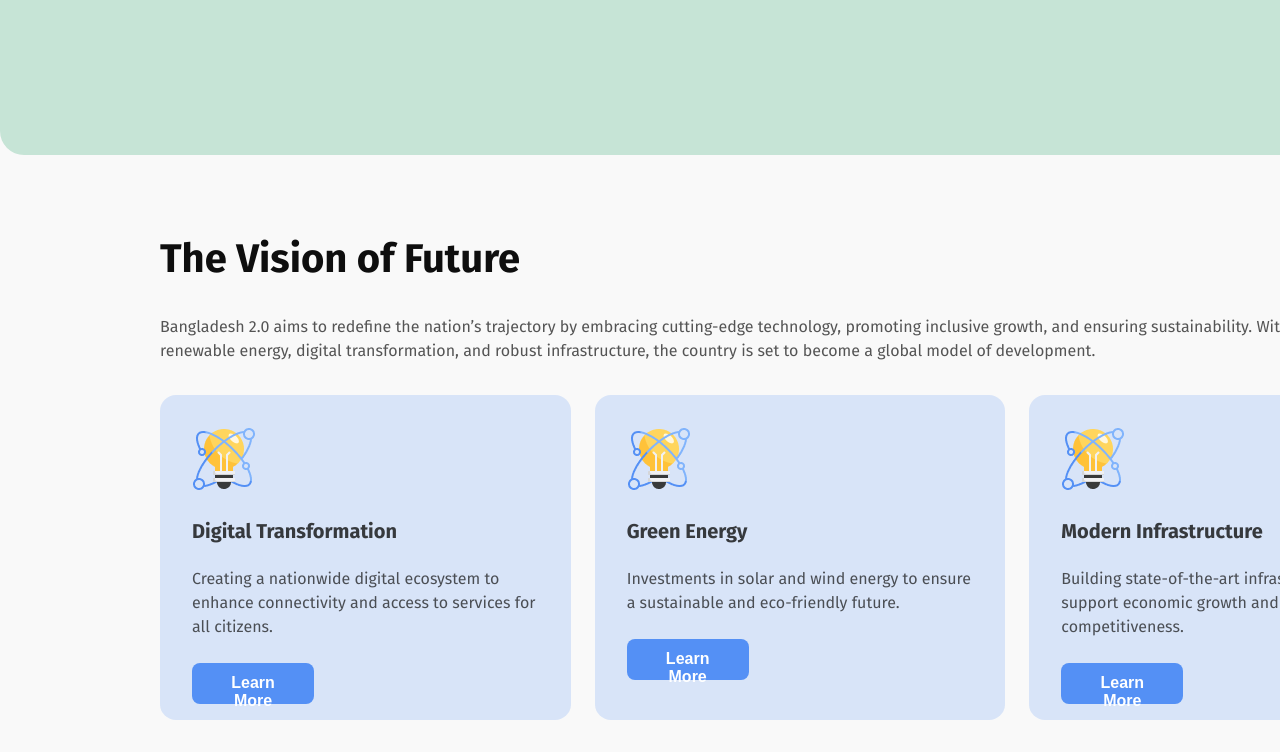
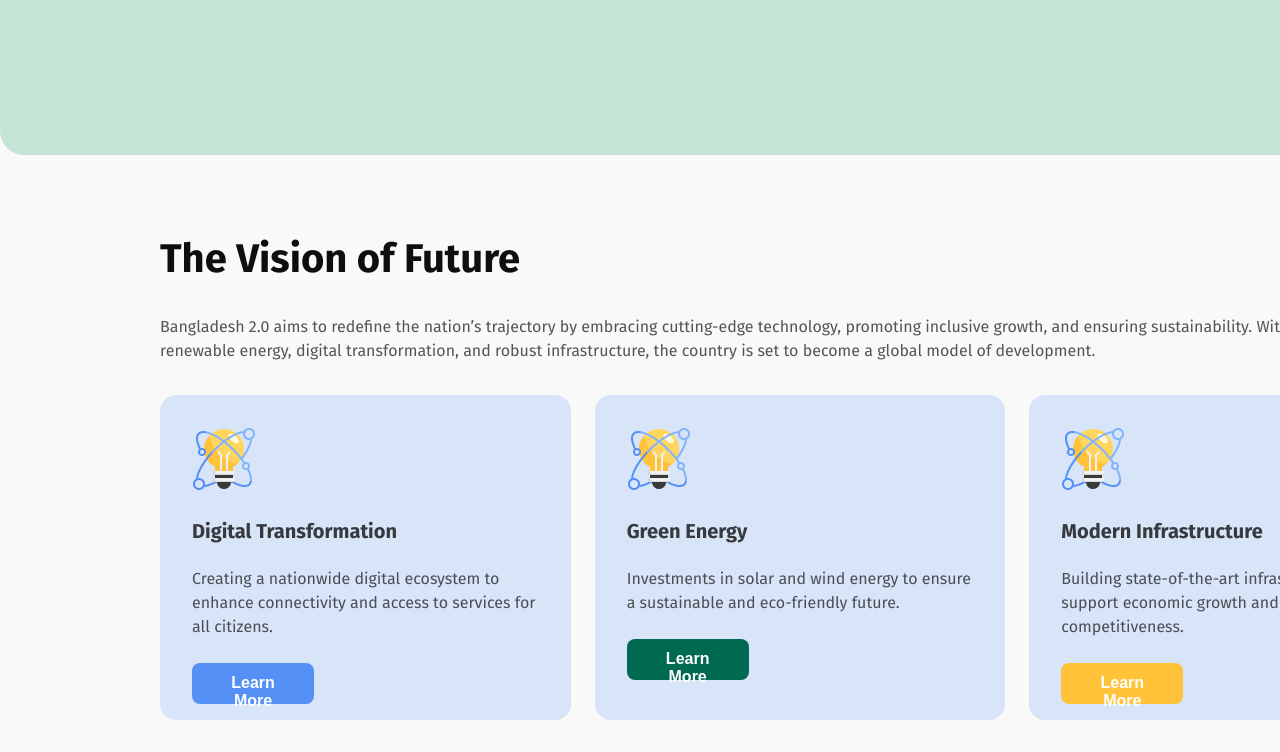
Before and after one commit to ibnult/ans, a plain HTML site: page index.html in a window 1280 px wide. Shown: the part 565-1317 px from the top of the page. Drawn offline with Linux system fonts and the light colour scheme.

Commit message:
added vision part

```diff
--- a/styles/style.css
+++ b/styles/style.css
@@ -139,15 +139,26 @@ body {
 }
 
 .card-button {
-    background-color: rgb(84, 144, 245);
+
     color: white;
     font-size: 16px;
     font-weight: 600;
-    padding: 11px 20px;
+    padding: 11px 20px 11px 20px;
     border-radius: 8px;
     border: none;
     cursor: pointer;
     width: 122px;
     height: 41px;
+    position: static;
 
 }
+ .first {
+    background-color:rgb(84, 144, 245);
+
+}
+ .second {
+    background-color: #006A50;
+}
+.third {
+    background-color: rgb(255, 194, 57);
+}
```
Also changed, not shown: index.html (+3 -3 lines).
